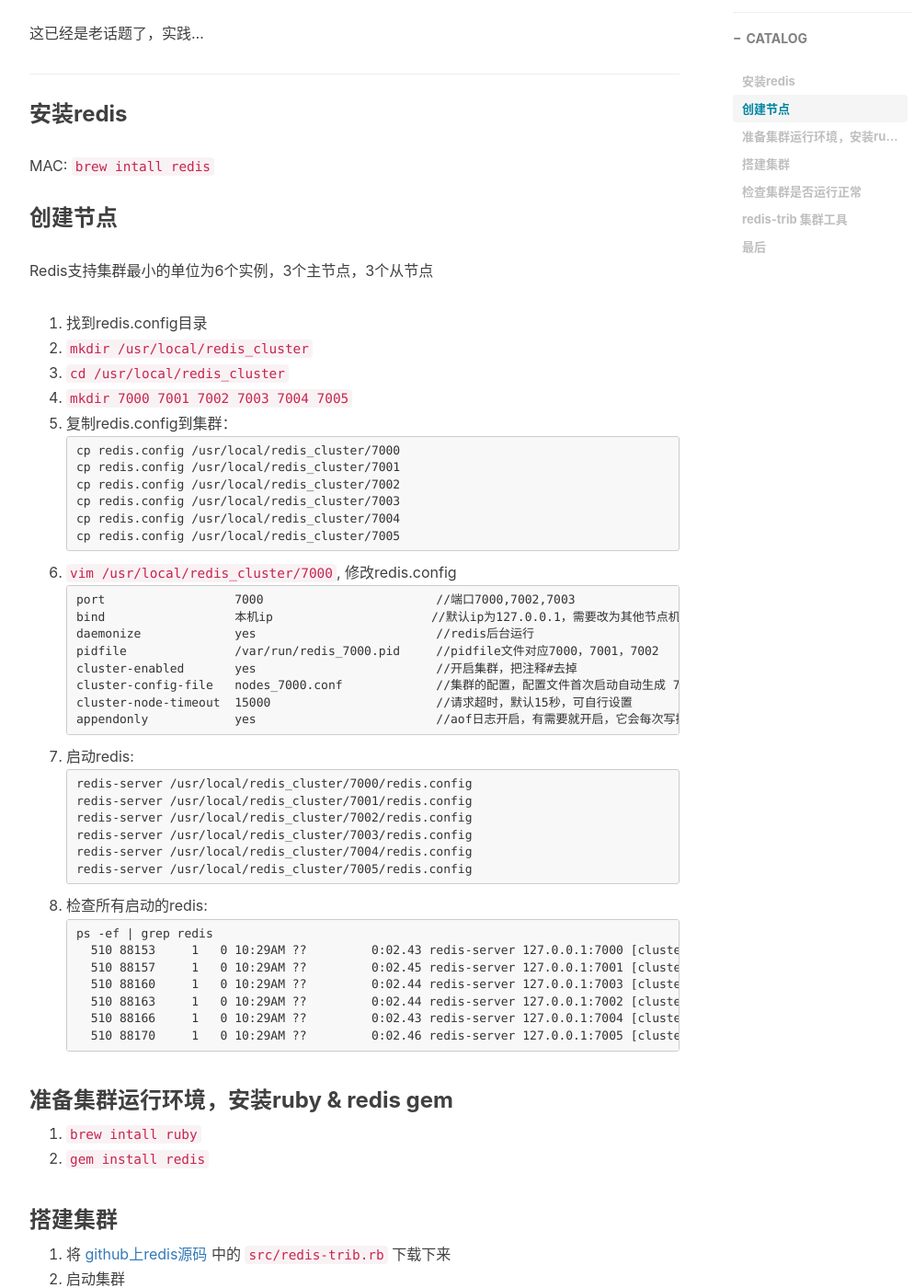
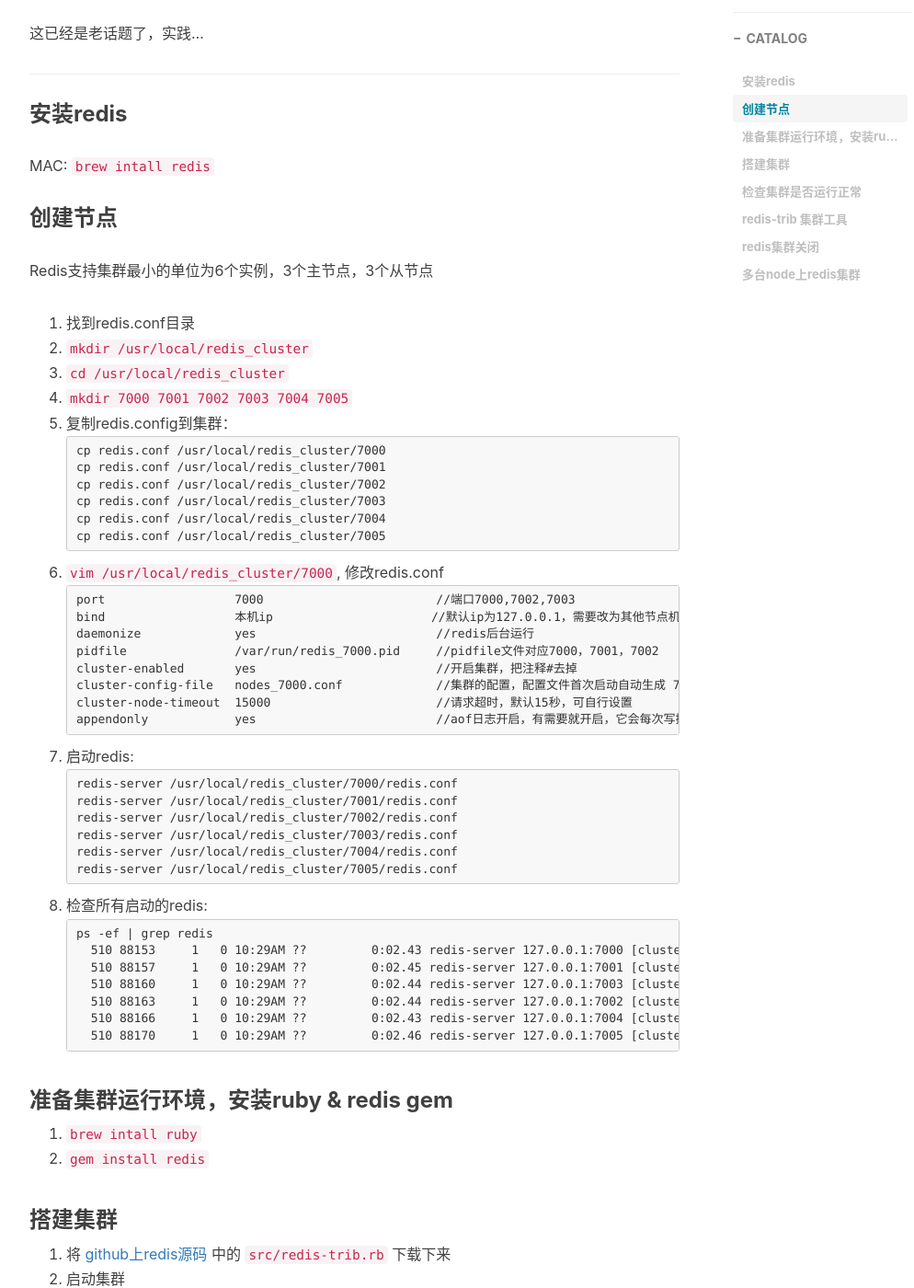
Before and after one commit to dongjx/dongjx.github.io, a Jekyll site: the page built from _posts/2017-09-10-redis集群搭建.md, in a window 1280 px wide and 1400 px high, scrolled down 550 px. Shown: the whole window at 92% size, without its empty margins (233-1227 px from the left). Built offline with Jekyll 4.4.1, drawn with Linux system fonts in a browser that asks for light colours; nearby versions of some CDN libraries; comment, search, counter and statistics services are not loaded; some of the changed text lies outside the part shown.

Commit message:
Update 2017-09-10-redis集群搭建.md

````diff
--- a/_posts/2017-09-10-redis集群搭建.md
+++ b/_posts/2017-09-10-redis集群搭建.md
@@ -20,21 +20,21 @@
 
 ### 创建节点
 Redis支持集群最小的单位为6个实例，3个主节点，3个从节点
-1. 找到redis.config目录
+1. 找到redis.conf目录
 2. `mkdir /usr/local/redis_cluster`
 3. `cd /usr/local/redis_cluster`
 4. `mkdir 7000 7001 7002 7003 7004 7005`
 5. 复制redis.config到集群：
 ```
-cp redis.config /usr/local/redis_cluster/7000
-cp redis.config /usr/local/redis_cluster/7001
-cp redis.config /usr/local/redis_cluster/7002
-cp redis.config /usr/local/redis_cluster/7003
-cp redis.config /usr/local/redis_cluster/7004
-cp redis.config /usr/local/redis_cluster/7005
+cp redis.conf /usr/local/redis_cluster/7000
+cp redis.conf /usr/local/redis_cluster/7001
+cp redis.conf /usr/local/redis_cluster/7002
+cp redis.conf /usr/local/redis_cluster/7003
+cp redis.conf /usr/local/redis_cluster/7004
+cp redis.conf /usr/local/redis_cluster/7005
 ```
 
-6. `vim /usr/local/redis_cluster/7000`, 修改redis.config
+6. `vim /usr/local/redis_cluster/7000`, 修改redis.conf
 ```
 port                  7000                        //端口7000,7002,7003
 bind                  本机ip                      //默认ip为127.0.0.1，需要改为其他节点机器可访问的ip，否则创建集群时无法访问对应的端口，无法创建集群
@@ -47,12 +47,12 @@
 ```
 7. 启动redis:
 ```
-redis-server /usr/local/redis_cluster/7000/redis.config
-redis-server /usr/local/redis_cluster/7001/redis.config
-redis-server /usr/local/redis_cluster/7002/redis.config
-redis-server /usr/local/redis_cluster/7003/redis.config
-redis-server /usr/local/redis_cluster/7004/redis.config
-redis-server /usr/local/redis_cluster/7005/redis.config
+redis-server /usr/local/redis_cluster/7000/redis.conf
+redis-server /usr/local/redis_cluster/7001/redis.conf
+redis-server /usr/local/redis_cluster/7002/redis.conf
+redis-server /usr/local/redis_cluster/7003/redis.conf
+redis-server /usr/local/redis_cluster/7004/redis.conf
+redis-server /usr/local/redis_cluster/7005/redis.conf
 ```
 
 8. 检查所有启动的redis:
@@ -215,5 +215,8 @@
 [OK] All 16384 slots covered.
 ```
 
-### 最后
+### redis集群关闭
+`pkill -9 redis`
+
+### 多台node上redis集群
 这个例子都是在一台node上搭建的，如果你需要在多个node上搭建，只需要把redis.config里面`bind`的本机ip变成所有node可以通讯的ip, 然后在每台node上启动对应的redis实例，最后在其中一台node上通过`redis-trib create`来创建集群就可以了
````
